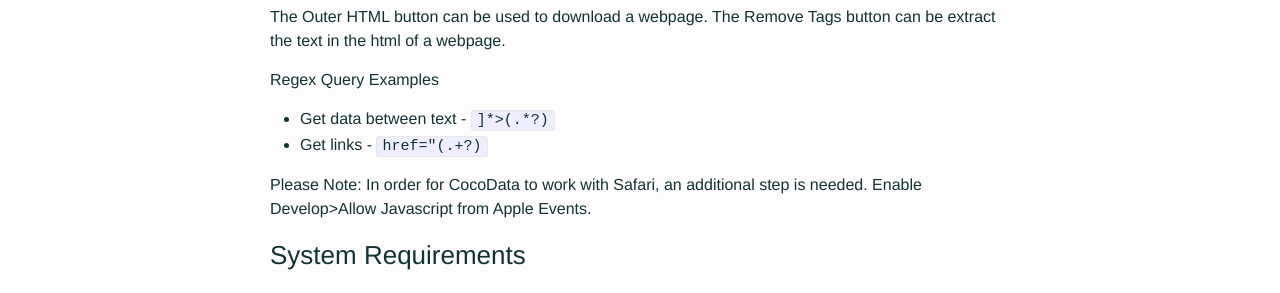
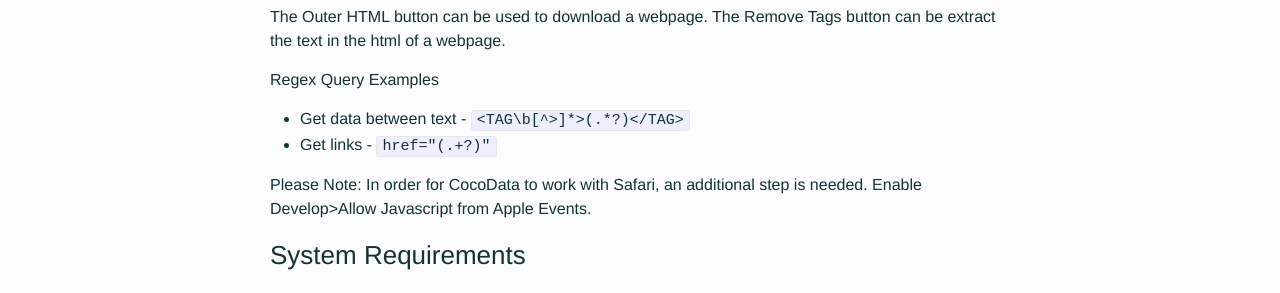
Before and after one commit to CocoApplications/CocoApplications, a Jekyll site: the page built from _posts/2017-09-25-CocoData.html, in a window 1280 px wide. Shown: the part 523-816 px from the top of the page. Built offline with Jekyll 4.4.1, drawn with Linux system fonts in a browser that asks for light colours.

Commit message:
prototyping

```diff
--- a/_posts/2017-09-25-CocoData.html
+++ b/_posts/2017-09-25-CocoData.html
@@ -41,10 +41,10 @@
         Regex Query Examples
         <ul>
             <li>
-            Get data between text - <code> <TAG\b[^>]*>(.*?)</TAG> </code>
+            Get data between text - <code> &lt;TAG\b[^&gt;]*&gt;(.*?)&lt;/TAG> </code>
             </li>
             <li>
-            Get links - <code> href="(.+?) </code>
+            Get links - <code> href="(.+?)" </code>
             </li>
         </ul>
     </p>
```
